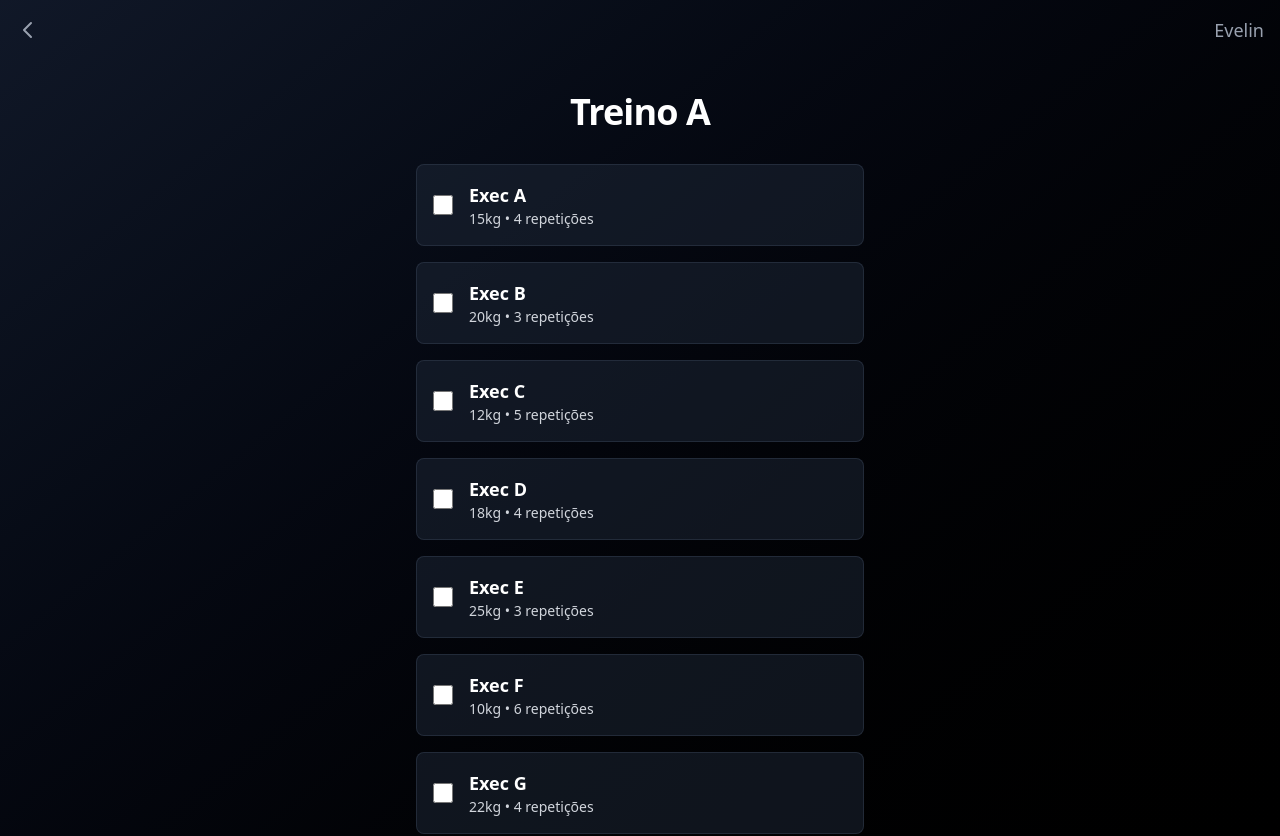
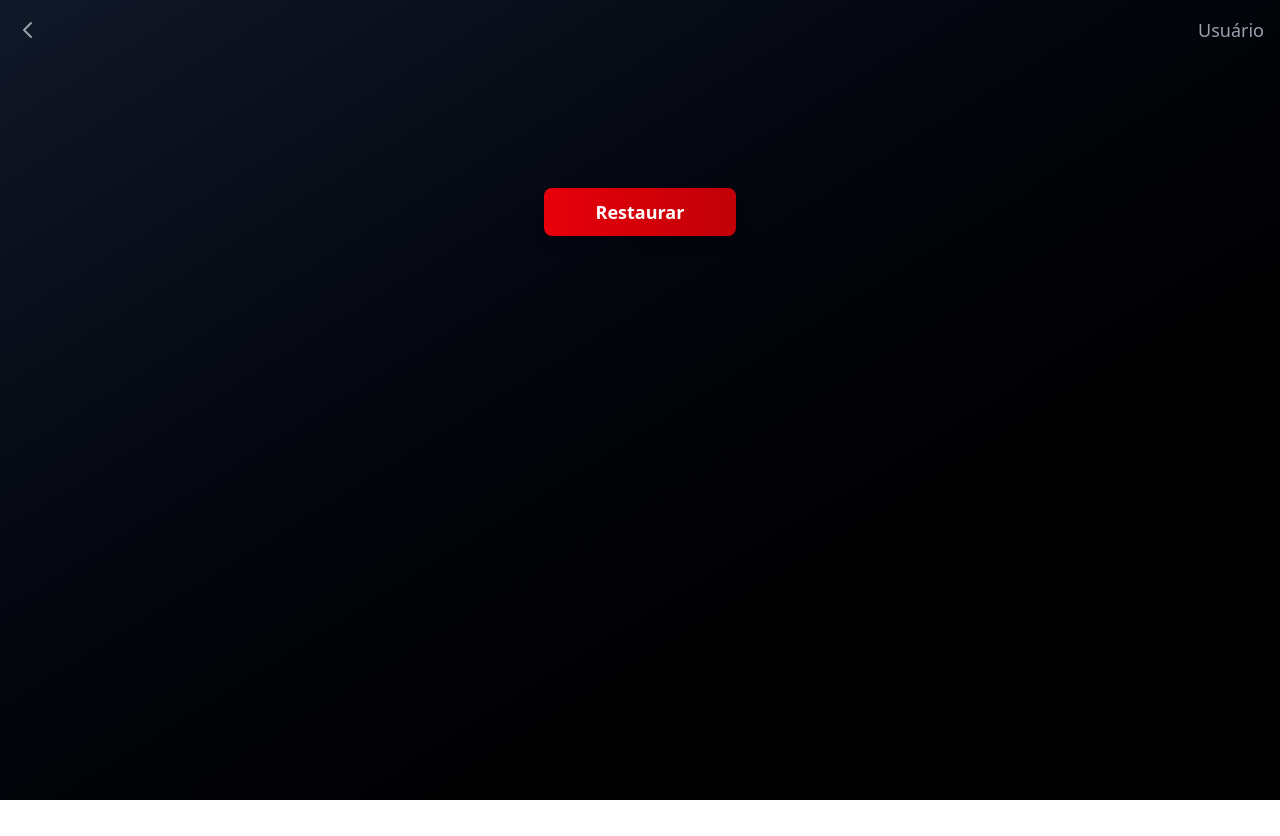
Before and after one commit to marcosmatosteodoro/registro-de-treino, a Next.js app: page /exercicios in a window 1280 px wide. Shown: the top 836 px of the page. After the commit the page ends 800 px from the top, so only its background shows below. Built offline with nearby package versions, Linux system fonts and the light colour scheme.

Commit message:
Refactor Exercicios component to use currentTreino from context and replace custom header with Header component for improved navigation

```diff
--- a/app/exercicios/page.tsx
+++ b/app/exercicios/page.tsx
@@ -1,15 +1,18 @@
 "use client";
 
+import { Title, Header } from "@/components";
+import { useAppContext } from "@/contexts/AppContext";
 import { GetExerciciosByTreino } from "@/services/getExerciciosByTreino";
 import Link from "next/link";
 import { useState } from "react";
 
 export default function Exercicios() {
+  const { currentTreino } = useAppContext();
   const [checkedExercises, setCheckedExercises] = useState<boolean[]>(
     new Array(8).fill(false)
   );
 
-  const exercicios = GetExerciciosByTreino.getByTreinoId(1);
+  const exercicios = GetExerciciosByTreino.getByTreinoId(currentTreino?.id || 0);
 
   const handleCheckboxChange = (index: number) => {
     const newChecked = [...checkedExercises];
@@ -24,36 +27,11 @@ export default function Exercicios() {
   return (
     <div className="flex min-h-screen flex-col bg-linear-to-br from-gray-900 to-black">
       {/* Header com navegação */}
-      <header className="flex items-center justify-between p-4">
-        <Link
-          href="/treinos"
-          className="flex items-center text-gray-400 hover:text-white transition-colors"
-        >
-          <svg
-            className="w-6 h-6"
-            fill="none"
-            stroke="currentColor"
-            viewBox="0 0 24 24"
-          >
-            <path
-              strokeLinecap="round"
-              strokeLinejoin="round"
-              strokeWidth={2}
-              d="M15 19l-7-7 7-7"
-            />
-          </svg>
-        </Link>
-
-        <span className="text-gray-400 text-lg font-medium">
-          Evelin
-        </span>
-      </header>
+      <Header backRoute="/treinos" />
 
       {/* Conteúdo principal */}
       <main className="flex flex-1 flex-col items-center px-6 py-8">
-        <h1 className="mb-8 text-4xl font-bold text-white tracking-tight">
-          Treino A
-        </h1>
+        <Title>{currentTreino?.nome}</Title>
 
         {/* Lista de exercícios */}
         <div className="w-full max-w-md space-y-4">
```
